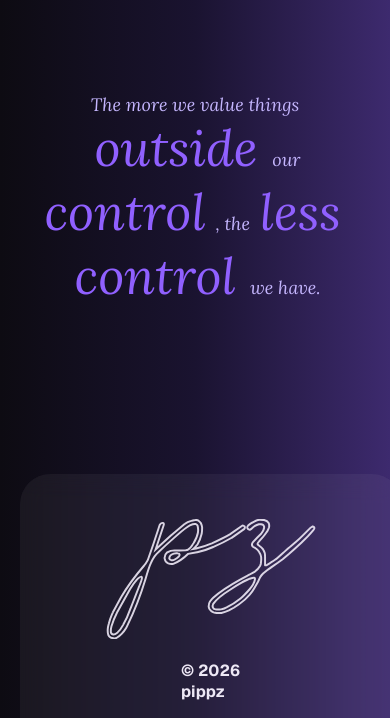
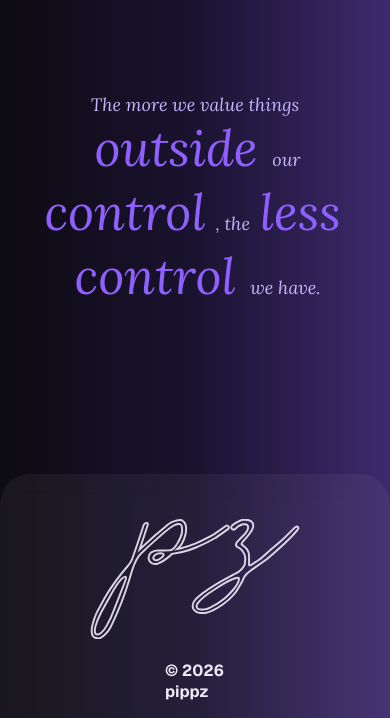
Before and after one commit to pippz/PortfolioWebsite, a plain HTML site: page index.html in a window 390 px wide. Shown: the part 3370-4088 px from the top of the page. Drawn offline with nearby package versions, Linux system fonts and the light colour scheme.

Commit message:
Fix responsiveness

```diff
--- a/style.css
+++ b/style.css
@@ -687,6 +687,10 @@ header span {
     #pippzhome{
         display: none;
     }
+
+    #contact {
+        margin-left: 13px;
+    }
 }
 
 /* ipad */
@@ -754,6 +758,10 @@ header span {
         position: static;
         transform: none;
         margin-right: 90px;
+    }
+
+    #contact {
+        margin-left: 8px;
     }
 }
 
@@ -851,6 +859,13 @@ header span {
     }
 }
 
+@media (max-width: 600px) {
+    #contact {
+        margin-left: 0px;
+        width: 100%;
+    }
+}
+
 @media (max-width: 555px) {
     #footerlinks {
     display: flex;
```
